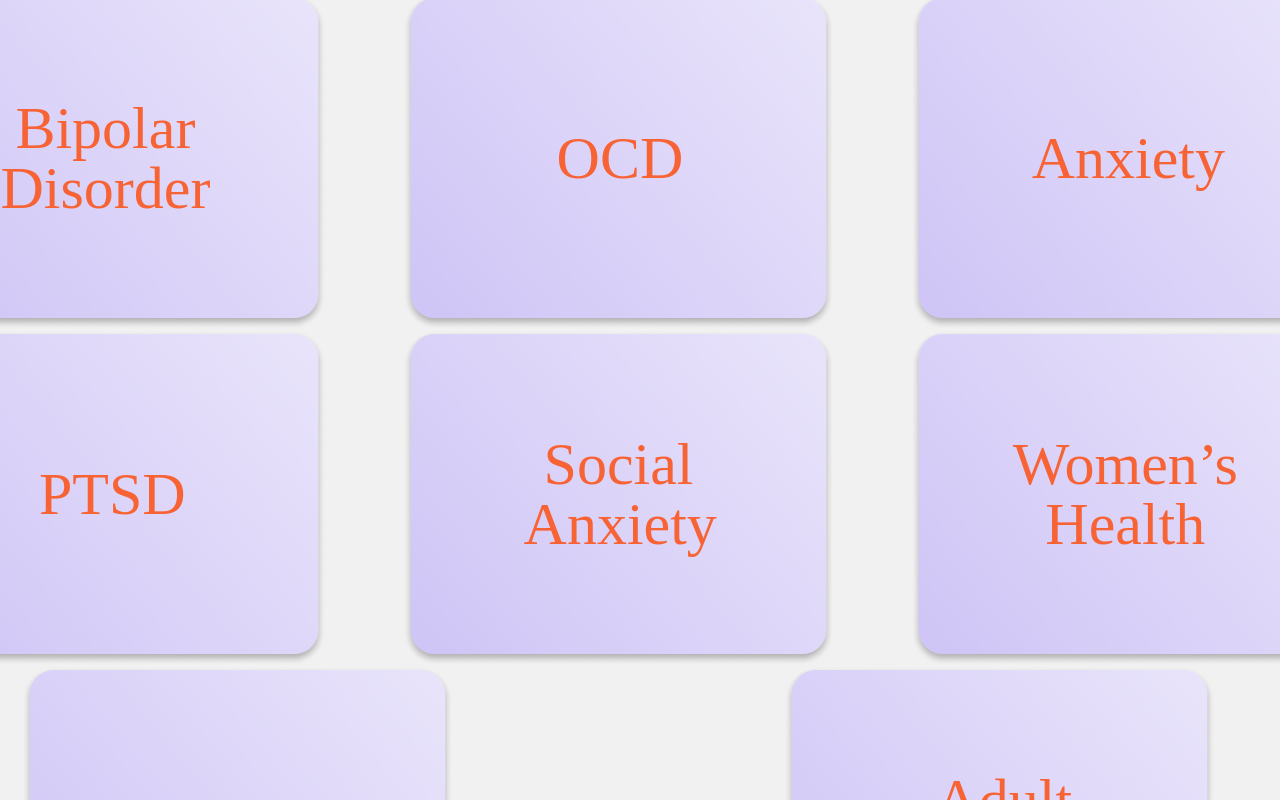
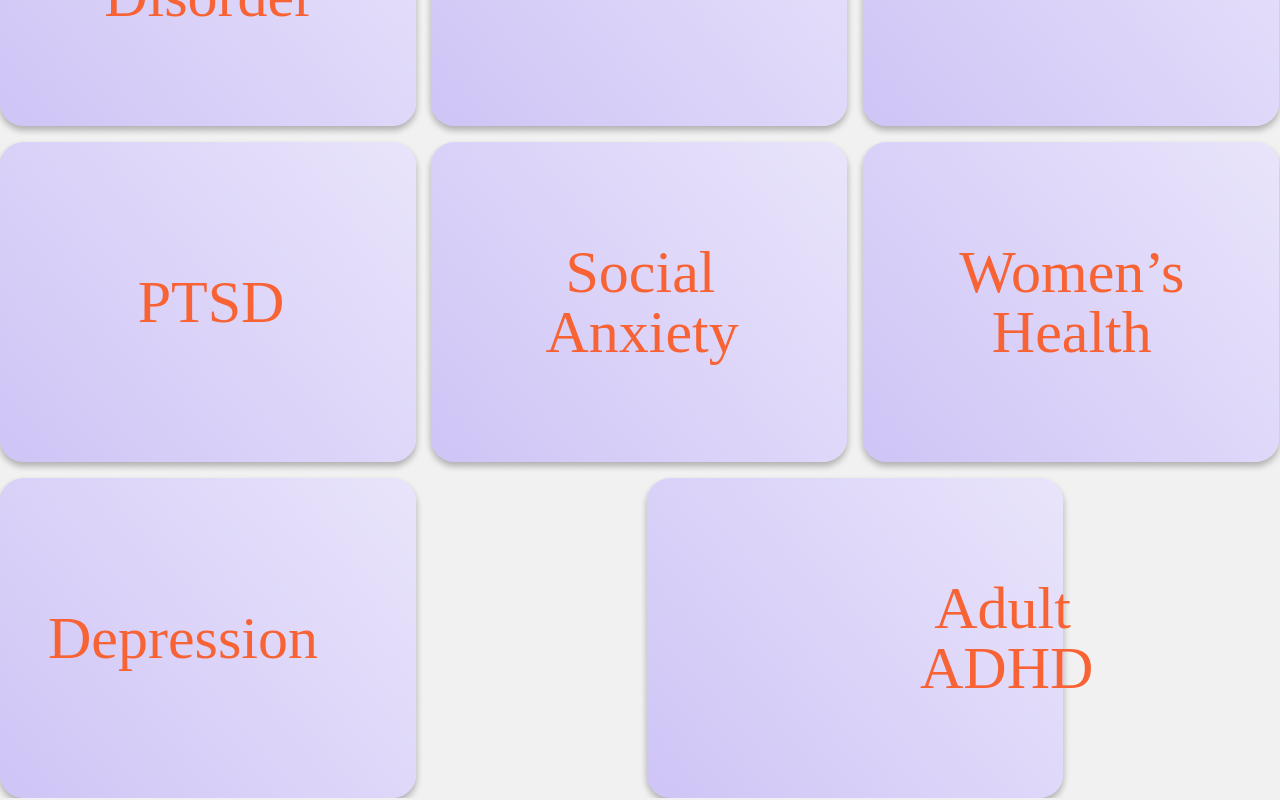
Before and after one commit to SaiPratap414/MindMeld, a React (Vite) app: page / in a window 1280 px wide. Shown: the part 2760-3560 px from the top of the page. Built offline with nearby package versions, Linux system fonts and the light colour scheme; a web font is replaced by a local one.

Commit message:
mobile aa

```diff
--- a/src/components/Conditions.module.css
+++ b/src/components/Conditions.module.css
@@ -27,44 +27,50 @@
   display: inline-block;
   max-width: 100%;
 }
+.column1 {
+  flex: 1;
+  min-width: 400px;
+  font-size: var(--font-size-lg);
+  color: var(--color-gray-200);
+}
 .column1,
-.content {
+.content,
+.contentWrapper {
   display: flex;
   flex-direction: row;
   align-items: flex-start;
   justify-content: flex-start;
   max-width: 100%;
 }
-.column1 {
+.content {
   flex: 1;
-  min-width: 400px;
-  font-size: var(--font-size-lg);
-  color: var(--color-gray-200);
-}
-.content {
-  align-self: stretch;
   flex-wrap: wrap;
   gap: var(--gap-61xl);
 }
+.contentWrapper {
+  align-self: stretch;
+  padding: 0 var(--padding-45xl);
+  box-sizing: border-box;
+}
 .placeholderImageIcon {
-  align-self: stretch;
+  width: 100%;
   flex: 1;
-  overflow: hidden;
+  flex-shrink: 0;
   object-fit: contain;
   position: absolute;
   left: 0;
   top: 4px;
-  width: 100%;
   height: 100%;
   transform: scale(1.05);
 }
 .wrapperPlaceholderImage {
-  align-self: stretch;
+  width: 416px;
   flex: 1;
   position: relative;
   border-radius: var(--br-5xl);
-  max-width: 100%;
   max-height: 100%;
+  max-width: 119%;
+  flex-shrink: 0;
   display: flex;
   align-items: center;
   justify-content: center;
@@ -76,46 +82,50 @@
 }
 .bipolarDisorder {
   margin: 0 !important;
+  width: 220px;
   position: absolute;
   top: calc(50% - 60px);
-  left: calc(50% - 110px);
+  left: calc(50% - 109.5px);
   font-size: inherit;
   line-height: 100%;
   font-weight: 400;
   font-family: inherit;
+  display: inline-block;
   z-index: 1;
 }
-.images {
+.wrapperPlaceholderImageParent {
   height: 320px;
   flex: 1;
   display: flex;
   flex-direction: column;
   align-items: flex-start;
   justify-content: flex-start;
+  padding: 0;
+  box-sizing: border-box;
   position: relative;
   gap: var(--gap-3xs);
-  min-width: 395px;
+  min-width: 333px;
   max-width: 100%;
 }
 .placeholderImageIcon1 {
-  align-self: stretch;
+  width: 100%;
   flex: 1;
-  overflow: hidden;
+  flex-shrink: 0;
   object-fit: contain;
   position: absolute;
   left: 0;
   top: 4px;
-  width: 100%;
   height: 100%;
   transform: scale(1.05);
 }
 .wrapperPlaceholderImage1 {
-  align-self: stretch;
+  width: 416px;
   flex: 1;
   position: relative;
   border-radius: var(--br-5xl);
-  max-width: 100%;
   max-height: 100%;
+  max-width: 119%;
+  flex-shrink: 0;
   display: flex;
   align-items: center;
   justify-content: center;
@@ -123,48 +133,50 @@
 }
 .ocd {
   margin: 0 !important;
+  width: 124px;
   position: absolute;
   top: calc(50% - 45px);
-  left: calc(50% - 62px);
+  left: calc(50% - 61.5px);
   font-size: inherit;
   line-height: 150%;
   font-weight: 400;
   font-family: inherit;
   display: inline-block;
-  min-width: 124px;
   z-index: 1;
 }
-.images1 {
+.wrapperPlaceholderImageGroup {
   height: 320px;
   flex: 1;
   display: flex;
   flex-direction: column;
   align-items: flex-start;
   justify-content: flex-start;
+  padding: 0;
+  box-sizing: border-box;
   position: relative;
   gap: var(--gap-3xs);
-  min-width: 395px;
+  min-width: 333px;
   max-width: 100%;
 }
 .placeholderImageIcon2 {
-  align-self: stretch;
+  width: 100%;
   flex: 1;
-  overflow: hidden;
+  flex-shrink: 0;
   object-fit: contain;
   position: absolute;
   left: 0;
   top: 4px;
-  width: 100%;
   height: 100%;
   transform: scale(1.05);
 }
 .wrapperPlaceholderImage2 {
-  align-self: stretch;
+  width: 416px;
   flex: 1;
   position: relative;
   border-radius: var(--br-5xl);
-  max-width: 100%;
   max-height: 100%;
+  max-width: 119%;
+  flex-shrink: 0;
   display: flex;
   align-items: center;
   justify-content: center;
@@ -172,46 +184,50 @@
 }
 .anxiety {
   margin: 0 !important;
+  width: 190px;
   position: absolute;
   top: calc(50% - 45px);
-  left: calc(50% - 95px);
+  left: calc(50% - 94.5px);
   font-size: inherit;
   line-height: 150%;
   font-weight: 400;
   font-family: inherit;
+  display: inline-block;
   z-index: 1;
 }
-.images2 {
+.wrapperPlaceholderImageContainer {
   height: 320px;
   flex: 1;
   display: flex;
   flex-direction: column;
   align-items: flex-start;
   justify-content: flex-start;
+  padding: 0;
+  box-sizing: border-box;
   position: relative;
   gap: var(--gap-3xs);
-  min-width: 395px;
+  min-width: 333px;
   max-width: 100%;
 }
 .placeholderImageIcon3 {
-  align-self: stretch;
+  width: 100%;
   flex: 1;
-  overflow: hidden;
+  flex-shrink: 0;
   object-fit: contain;
   position: absolute;
   left: 0;
   top: 4px;
-  width: 100%;
   height: 100%;
   transform: scale(1.05);
 }
 .wrapperPlaceholderImage3 {
-  align-self: stretch;
+  width: 416px;
   flex: 1;
   position: relative;
   border-radius: var(--br-5xl);
-  max-width: 100%;
   max-height: 100%;
+  max-width: 119%;
+  flex-shrink: 0;
   display: flex;
   align-items: center;
   justify-content: center;
@@ -222,7 +238,7 @@
   width: 143px;
   position: absolute;
   top: calc(50% - 45px);
-  left: calc(50% - 71.5px);
+  left: calc(50% - 71px);
   font-size: inherit;
   line-height: 150%;
   font-weight: 400;
@@ -230,37 +246,39 @@
   display: inline-block;
   z-index: 1;
 }
-.images3 {
+.frameDiv {
   height: 320px;
   flex: 1;
   display: flex;
   flex-direction: column;
   align-items: flex-start;
   justify-content: flex-start;
+  padding: 0;
+  box-sizing: border-box;
   position: relative;
   gap: var(--gap-3xs);
-  min-width: 395px;
+  min-width: 333px;
   max-width: 100%;
 }
 .placeholderImageIcon4 {
-  align-self: stretch;
+  width: 100%;
   flex: 1;
-  overflow: hidden;
+  flex-shrink: 0;
   object-fit: contain;
   position: absolute;
   left: 0;
   top: 4px;
-  width: 100%;
   height: 100%;
   transform: scale(1.05);
 }
 .wrapperPlaceholderImage4 {
-  align-self: stretch;
+  width: 416px;
   flex: 1;
   position: relative;
   border-radius: var(--br-5xl);
-  max-width: 100%;
   max-height: 100%;
+  max-width: 120%;
+  flex-shrink: 0;
   display: flex;
   align-items: center;
   justify-content: center;
@@ -275,7 +293,7 @@
   width: 190px;
   position: absolute;
   top: calc(50% - 60px);
-  left: calc(50% - 95px);
+  left: calc(50% - 94.5px);
   font-size: inherit;
   line-height: 100%;
   font-weight: 400;
@@ -283,37 +301,39 @@
   display: inline-block;
   z-index: 1;
 }
-.images4 {
+.wrapperPlaceholderImageParent1 {
   height: 320px;
   flex: 1;
   display: flex;
   flex-direction: column;
   align-items: flex-start;
   justify-content: flex-start;
+  padding: 0;
+  box-sizing: border-box;
   position: relative;
   gap: var(--gap-3xs);
-  min-width: 395px;
+  min-width: 332px;
   max-width: 100%;
 }
 .placeholderImageIcon5 {
-  align-self: stretch;
+  width: 100%;
   flex: 1;
-  overflow: hidden;
+  flex-shrink: 0;
   object-fit: contain;
   position: absolute;
   left: 0;
   top: 4px;
-  width: 100%;
   height: 100%;
   transform: scale(1.05);
 }
 .wrapperPlaceholderImage5 {
-  align-self: stretch;
+  width: 416px;
   flex: 1;
   position: relative;
   border-radius: var(--br-5xl);
-  max-width: 100%;
   max-height: 100%;
+  max-width: 120%;
+  flex-shrink: 0;
   display: flex;
   align-items: center;
   justify-content: center;
@@ -325,46 +345,50 @@
 }
 .womensHealth {
   margin: 0 !important;
+  width: 228px;
   position: absolute;
   top: calc(50% - 60px);
-  left: calc(50% - 114px);
+  left: calc(50% - 113.5px);
   font-size: inherit;
   line-height: 100%;
   font-weight: 400;
   font-family: inherit;
+  display: inline-block;
   z-index: 1;
 }
-.images5 {
+.wrapperPlaceholderImageParent2 {
   height: 320px;
   flex: 1;
   display: flex;
   flex-direction: column;
   align-items: flex-start;
   justify-content: flex-start;
+  padding: 0;
+  box-sizing: border-box;
   position: relative;
   gap: var(--gap-3xs);
-  min-width: 395px;
+  min-width: 332px;
   max-width: 100%;
 }
 .placeholderImageIcon6 {
-  align-self: stretch;
+  width: 100%;
   flex: 1;
-  overflow: hidden;
+  flex-shrink: 0;
   object-fit: contain;
   position: absolute;
   left: 0;
   top: 4px;
-  width: 100%;
   height: 100%;
   transform: scale(1.05);
 }
 .wrapperPlaceholderImage6 {
-  align-self: stretch;
+  width: 416px;
   flex: 1;
   position: relative;
   border-radius: var(--br-5xl);
-  max-width: 100%;
   max-height: 100%;
+  max-width: 120%;
+  flex-shrink: 0;
   display: flex;
   align-items: center;
   justify-content: center;
@@ -372,46 +396,50 @@
 }
 .depression {
   margin: 0 !important;
+  width: 286px;
   position: absolute;
   top: 115px;
-  left: 65px;
+  left: 40px;
   font-size: inherit;
   line-height: 150%;
   font-weight: 400;
   font-family: inherit;
+  display: inline-block;
   z-index: 1;
 }
-.images6 {
+.wrapperPlaceholderImageParent3 {
   height: 320px;
   flex: 1;
   display: flex;
   flex-direction: column;
   align-items: flex-start;
   justify-content: flex-start;
+  padding: 0;
+  box-sizing: border-box;
   position: relative;
   gap: var(--gap-3xs);
-  min-width: 395px;
+  min-width: 332px;
   max-width: 100%;
 }
 .placeholderImageIcon7 {
-  align-self: stretch;
+  width: 100%;
   flex: 1;
-  overflow: hidden;
+  flex-shrink: 0;
   object-fit: contain;
   position: absolute;
   left: 0;
   top: 4px;
-  width: 100%;
   height: 100%;
   transform: scale(1.05);
 }
 .wrapperPlaceholderImage7 {
-  align-self: stretch;
+  width: 416px;
   flex: 1;
   position: relative;
   border-radius: var(--br-5xl);
-  max-width: 100%;
   max-height: 100%;
+  max-width: 120%;
+  flex-shrink: 0;
   display: flex;
   align-items: center;
   justify-content: center;
@@ -423,57 +451,55 @@
 }
 .adultAdhd {
   margin: 0 !important;
+  width: 165px;
   position: absolute;
   top: calc(50% - 60px);
-  left: calc(50% - 82.5px);
+  left: calc(50% - 43.5px);
   font-size: inherit;
   line-height: 100%;
   font-weight: 400;
   font-family: inherit;
+  display: inline-block;
   z-index: 1;
 }
 .conditions,
 .content1,
-.images7 {
+.wrapperPlaceholderImageParent4 {
   display: flex;
   align-items: flex-start;
   justify-content: flex-start;
+  box-sizing: border-box;
+  max-width: 100%;
 }
-.images7 {
+.wrapperPlaceholderImageParent4 {
   height: 320px;
   flex: 1;
   flex-direction: column;
+  padding: 0;
   position: relative;
   gap: var(--gap-3xs);
-  min-width: 395px;
-  max-width: 100%;
+  min-width: 332px;
 }
 .conditions,
 .content1 {
-  box-sizing: border-box;
+  align-self: stretch;
 }
 .content1 {
-  margin-left: -200px;
-  width: 1712px;
   flex-direction: row;
   flex-wrap: wrap;
   padding: 0;
-  gap: 16px 15.3px;
+  gap: 16px 14px;
   min-height: 656px;
-  max-width: 131%;
-  flex-shrink: 0;
   text-align: center;
   font-size: var(--font-size-41xl);
   color: var(--color-tomato);
 }
 .conditions {
-  align-self: stretch;
   background-color: var(--color-whitesmoke);
   overflow: hidden;
   flex-direction: column;
-  padding: var(--padding-93xl) var(--padding-45xl);
-  gap: var(--gap-61xl);
-  max-width: 100%;
+  padding: var(--padding-93xl) 0 var(--padding-63xl);
+  gap: var(--gap-91xl);
   text-align: left;
   font-size: var(--font-size-29xl);
   color: var(--color-dodgerblue-200);
@@ -481,7 +507,8 @@
 }
 @media screen and (max-width: 1200px) {
   .conditions {
-    padding: var(--padding-54xl) var(--padding-13xl);
+    padding-top: var(--padding-54xl);
+    padding-bottom: var(--padding-34xl);
     box-sizing: border-box;
   }
 }
@@ -522,13 +549,18 @@
   .column1 {
     min-width: 100%;
   }
-  .conditions,
   .content {
     gap: var(--gap-21xl);
   }
+  .contentWrapper {
+    padding-left: var(--padding-13xl);
+    padding-right: var(--padding-13xl);
+    box-sizing: border-box;
+  }
   .conditions {
+    gap: var(--gap-36xl);
     padding-top: var(--padding-28xl);
-    padding-bottom: var(--padding-28xl);
+    padding-bottom: var(--padding-15xl);
     box-sizing: border-box;
   }
 }
@@ -540,63 +572,33 @@
   .content {
     gap: var(--gap-xl);
   }
-  .bipolarDisorder {
+  .anxiety,
+  .bipolarDisorder,
+  .ocd,
+  .ptsd {
     font-size: var(--font-size-17xl);
     line-height: 36px;
   }
-  .images {
-    min-width: 100%;
-  }
-  .ocd {
-    font-size: var(--font-size-17xl);
+  .anxiety,
+  .ocd,
+  .ptsd {
     line-height: 54px;
   }
-  .images1 {
-    min-width: 100%;
-  }
-  .anxiety {
-    font-size: var(--font-size-17xl);
-    line-height: 54px;
-  }
-  .images2 {
-    min-width: 100%;
-  }
-  .ptsd {
-    font-size: var(--font-size-17xl);
-    line-height: 54px;
-  }
-  .images3 {
-    min-width: 100%;
-  }
-  .socialAnxiety {
-    font-size: var(--font-size-17xl);
-    line-height: 36px;
-  }
-  .images4 {
-    min-width: 100%;
-  }
+  .adultAdhd,
+  .depression,
+  .socialAnxiety,
   .womensHealth {
     font-size: var(--font-size-17xl);
     line-height: 36px;
   }
-  .images5 {
-    min-width: 100%;
-  }
+  .adultAdhd,
   .depression {
-    font-size: var(--font-size-17xl);
     line-height: 54px;
   }
-  .images6 {
-    min-width: 100%;
-  }
   .adultAdhd {
-    font-size: var(--font-size-17xl);
     line-height: 36px;
   }
-  .images7 {
-    min-width: 100%;
-  }
   .conditions {
-    gap: var(--gap-xl);
+    gap: var(--gap-8xl);
   }
 }
--- a/src/components/Conditions.tsx
+++ b/src/components/Conditions.tsx
@@ -4,6 +4,7 @@ import styles from "./Conditions.module.css";
 const Conditions: FunctionComponent = () => {
   return (
     <section className={styles.conditions}>
+      <div className={styles.contentWrapper}>
         <div className={styles.content}>
           <div className={styles.column}>
             <h1 className={styles.heading}>
@@ -18,12 +19,12 @@ const Conditions: FunctionComponent = () => {
             </div>
           </div>
         </div>
+      </div>
       <div className={styles.content1}>
-        <div className={styles.images}>
+        <div className={styles.wrapperPlaceholderImageParent}>
           <div className={styles.wrapperPlaceholderImage}>
             <img
               className={styles.placeholderImageIcon}
-              loading="lazy"
               alt=""
               src="/placeholder-image@2x.png"
             />
@@ -33,7 +34,7 @@ const Conditions: FunctionComponent = () => {
             <p className={styles.disorder}>Disorder</p>
           </h1>
         </div>
-        <div className={styles.images1}>
+        <div className={styles.wrapperPlaceholderImageGroup}>
           <div className={styles.wrapperPlaceholderImage1}>
             <img
               className={styles.placeholderImageIcon1}
@@ -43,7 +44,7 @@ const Conditions: FunctionComponent = () => {
           </div>
           <h1 className={styles.ocd}>OCD</h1>
         </div>
-        <div className={styles.images2}>
+        <div className={styles.wrapperPlaceholderImageContainer}>
           <div className={styles.wrapperPlaceholderImage2}>
             <img
               className={styles.placeholderImageIcon2}
@@ -53,7 +54,7 @@ const Conditions: FunctionComponent = () => {
           </div>
           <h1 className={styles.anxiety}>Anxiety</h1>
         </div>
-        <div className={styles.images3}>
+        <div className={styles.frameDiv}>
           <div className={styles.wrapperPlaceholderImage3}>
             <img
               className={styles.placeholderImageIcon3}
@@ -63,7 +64,7 @@ const Conditions: FunctionComponent = () => {
           </div>
           <h1 className={styles.ptsd}>PTSD</h1>
         </div>
-        <div className={styles.images4}>
+        <div className={styles.wrapperPlaceholderImageParent1}>
           <div className={styles.wrapperPlaceholderImage4}>
             <img
               className={styles.placeholderImageIcon4}
@@ -76,7 +77,7 @@ const Conditions: FunctionComponent = () => {
             <p className={styles.anxiety1}>Anxiety</p>
           </h1>
         </div>
-        <div className={styles.images5}>
+        <div className={styles.wrapperPlaceholderImageParent2}>
           <div className={styles.wrapperPlaceholderImage5}>
             <img
               className={styles.placeholderImageIcon5}
@@ -89,7 +90,7 @@ const Conditions: FunctionComponent = () => {
             <p className={styles.health}>Health</p>
           </h1>
         </div>
-        <div className={styles.images6}>
+        <div className={styles.wrapperPlaceholderImageParent3}>
           <div className={styles.wrapperPlaceholderImage6}>
             <img
               className={styles.placeholderImageIcon6}
@@ -99,7 +100,7 @@ const Conditions: FunctionComponent = () => {
           </div>
           <h1 className={styles.depression}>Depression</h1>
         </div>
-        <div className={styles.images7}>
+        <div className={styles.wrapperPlaceholderImageParent4}>
           <div className={styles.wrapperPlaceholderImage7}>
             <img
               className={styles.placeholderImageIcon7}
```
Lines whose indentation alone changed are shown as unchanged.
